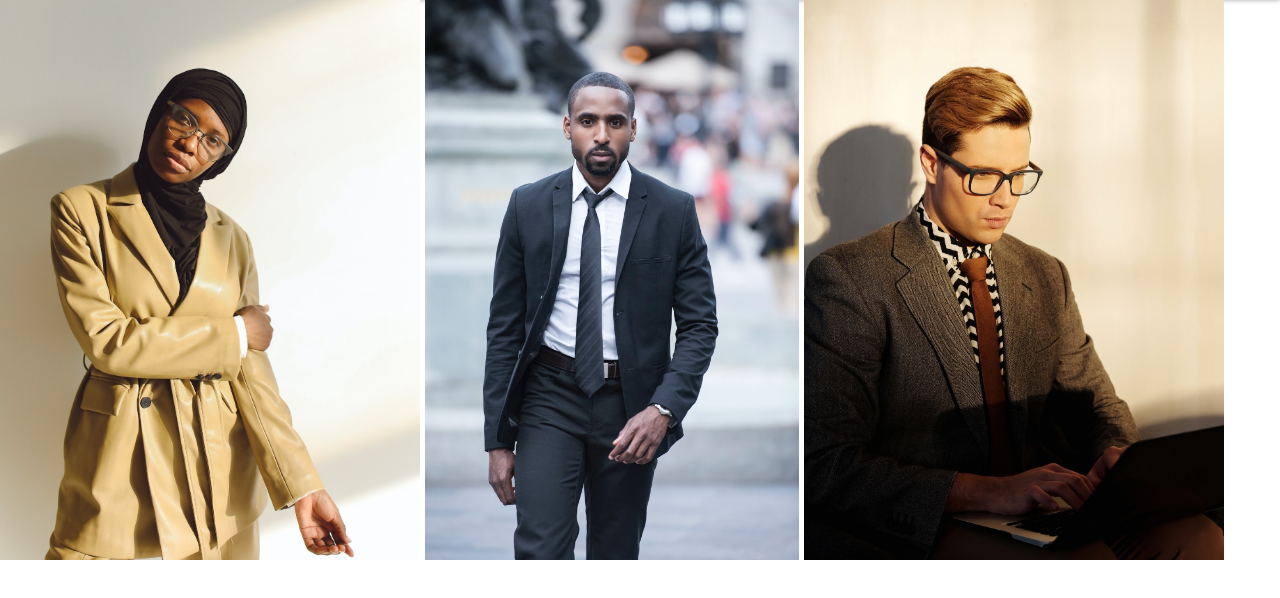
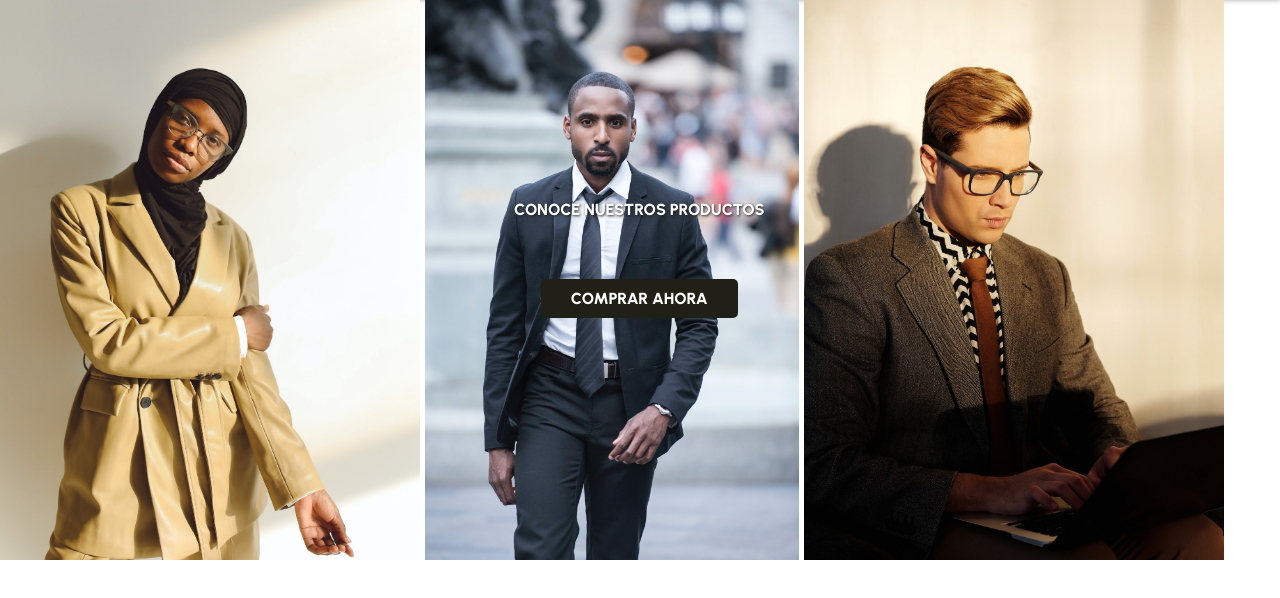
Before and after one commit to juanmi15/Moiss-Brand, a plain HTML site: page index.html in a window 1280 px wide. Shown: the part 40-638 px from the top of the page. Drawn offline with nearby package versions, Linux system fonts and the light colour scheme; a web font is replaced by a local one.

Commit message:
modificando informacion de portada

```diff
--- a/css/style.css
+++ b/css/style.css
@@ -10,8 +10,8 @@
 
     --white: #fff;
     --white-transparent: rgba(255, 255, 255, 0.308);
-    --color-1: #1ba;
-    --color-2: #ffa;
+    --color-1: rgb(0, 0, 0);
+    --color-2: rgb(32, 32, 23);
     --color-3: rgb(187, 82, 34);
 
     --color-4: rgb(78, 96, 250);
@@ -55,15 +55,15 @@ ul, li {
 }
 
 
-.header-navbar .navbar__icons-menu{
-
-}
 
 .header-navbar .navbar__icons-menu span{
     margin-left: 3px;
     cursor: pointer;
 }
 
+.slider{
+  position:relative;
+}
 
 
 .slider-img{
@@ -80,3 +80,44 @@ ul, li {
   scroll-snap-align: center;
 
 }
+
+
+
+.slider-info {
+  display: flex;
+  flex-direction: column;
+  align-items: center;
+  position:absolute;
+  top: 20rem;
+  left: calc(50% - 13.1rem);
+
+}
+
+.slider-info .slider-info__title {
+  margin-bottom: 6rem;
+  color: var(--white);
+  font-family: var(--font-info);
+  font-weight: bold;
+  border-radius: .5rem;
+  padding: 0 5px;
+  text-shadow: 1px 1px 3px var(--color-2);
+}
+
+.slider-info a{
+  border-radius: .5rem;
+  border: none;
+  padding: 1rem 3rem;
+  background-color: var(--color-2);
+  color: var(--white);
+  font-family: var(--font-info);
+  font-weight: bold;
+  cursor: pointer;
+  text-decoration: none;
+}
+
+.slider-info a:hover{
+  background-color: var(--white);
+  color: var(--color-2);
+  font-size: 2rem;
+  transition: 1s;
+}
--- a/index.html
+++ b/index.html
@@ -27,6 +27,13 @@
                 <img src="./img/portada1.jpg" alt="imagen2" class="img">
                 <img src="./img/portada-der.jpg" alt="imagen3" class="img">
             </div>
+            <div class="slider-info">
+                <p class="slider-info__title">
+                    CONOCE NUESTROS PRODUCTOS
+                </p>
+                <a href="">COMPRAR AHORA</a>
+            </div>
+
         </section>
     </main>
     <!-- <script src="/slider.js"></script> -->
```
